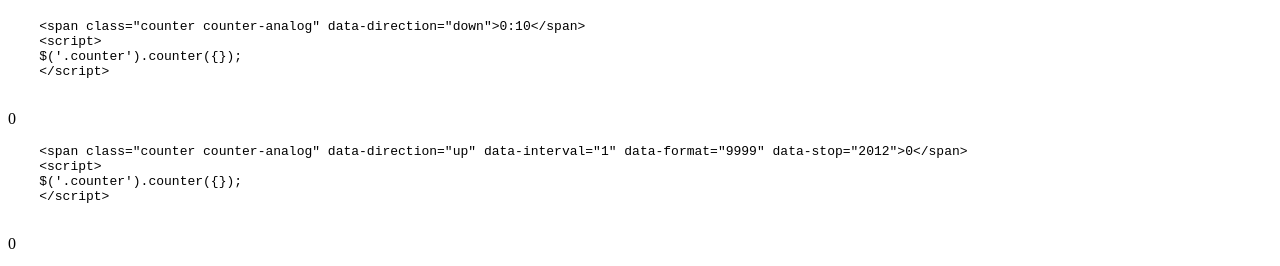
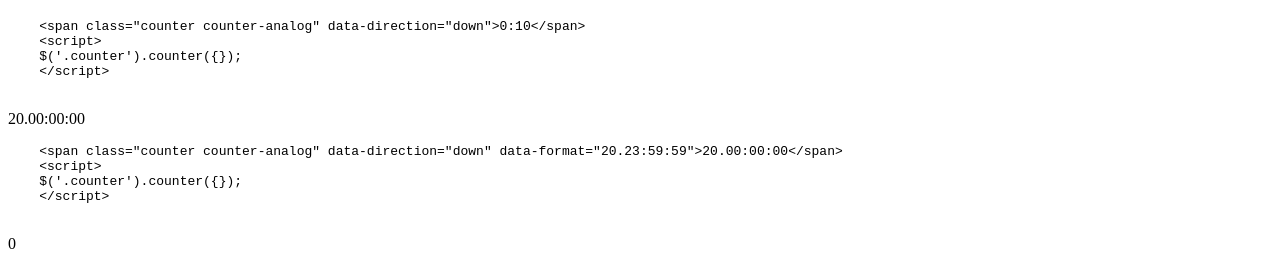
Before and after one commit to sophilabs/jquery-counter, a plain HTML site: page examples/simple.html in a window 1280 px wide. Shown: the part 61-327 px from the top of the page. Drawn offline with nearby package versions, Linux system fonts and the light colour scheme.

Commit message:
update examples

```diff
--- a/examples/simple.html
+++ b/examples/simple.html
@@ -19,6 +19,15 @@
     </p>
     <pre>
     &lt;span class="counter counter-analog" data-direction="down"&gt;0:10&lt;/span&gt;
+    &lt;script&gt;
+    $('.counter').counter({});
+    &lt;/script&gt;
+    </pre>
+    <p>
+        <span class="counter counter-analog" data-direction="down" data-format="20.23:59:59">20.00:00:00</span>
+    </p>
+    <pre>
+    &lt;span class="counter counter-analog" data-direction="down" data-format="20.23:59:59"&gt;20.00:00:00&lt;/span&gt;
     &lt;script&gt;
     $('.counter').counter({});
     &lt;/script&gt;
```
